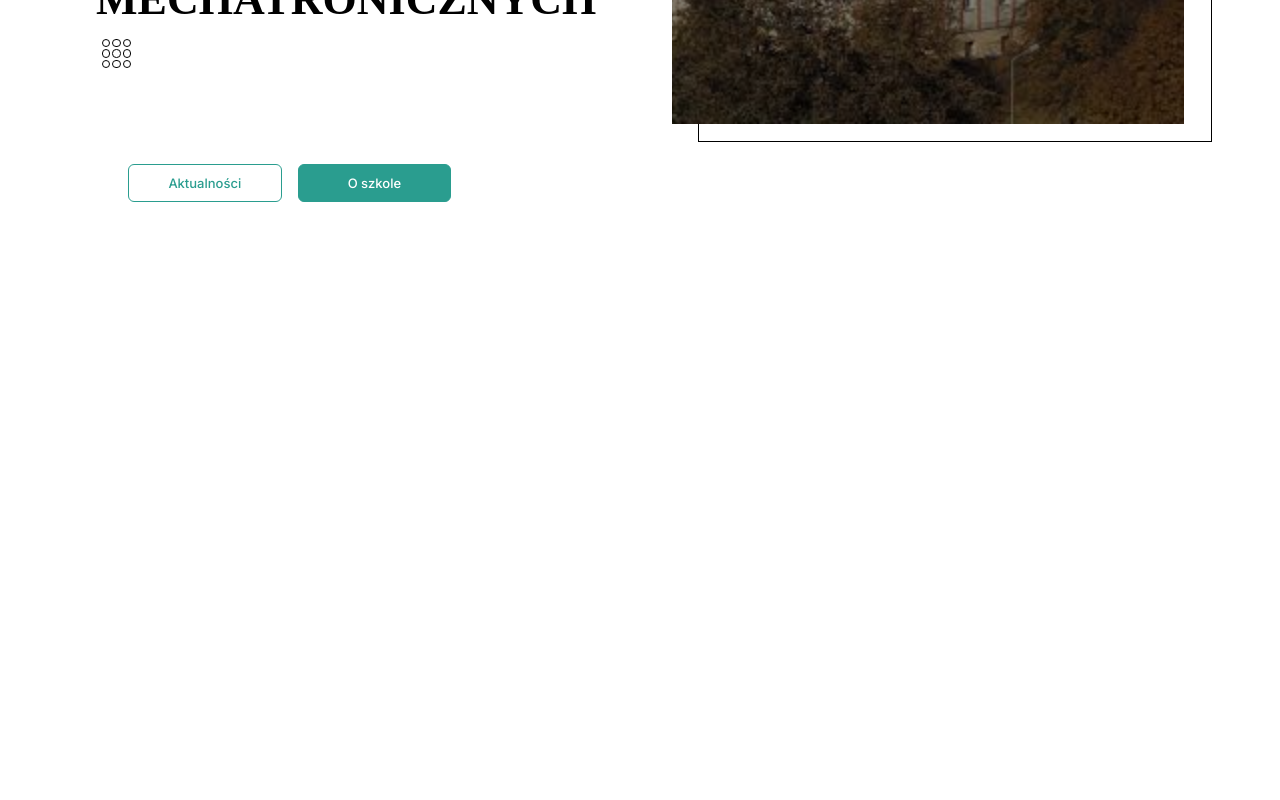
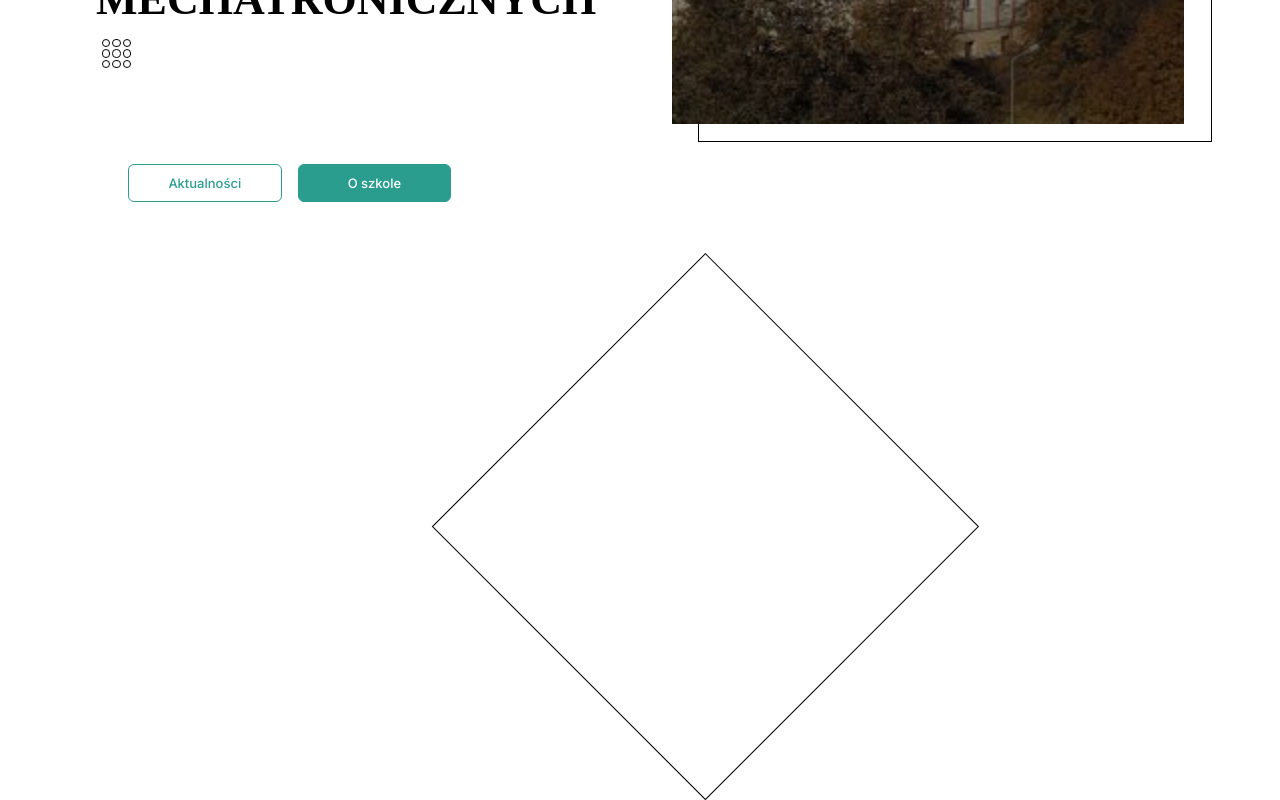
Before and after one commit to pennyKEY/zstm-page, a Next.js app: page / in a window 1280 px wide. Shown: the part 347-1147 px from the top of the page. Before the commit the page ends 800 px from the top, so only its background shows below. Built offline with nearby package versions, Linux system fonts and the light colour scheme.

Commit message:
create rectangle component

```diff
--- a/components/pages/start/Header.tsx
+++ b/components/pages/start/Header.tsx
@@ -1,4 +1,5 @@
 import Dots from "../../dots/Dots";
+import Rectangle from "../../shapes/Rectangle";
 import headerImg from "@/public/header.jpg";
 
 export default function Header() {
@@ -26,6 +27,7 @@ export default function Header() {
         </button>
         <button className="header__btn">O szkole</button>
       </div>
+      <Rectangle />
     </header>
   );
 }
--- /dev/null
+++ b/components/shapes/Rectangle.tsx
@@ -0,0 +1,7 @@
+import useScroll from "@/hooks/useScroll";
+
+export default function Rectangle() {
+  const { rectangleDivRef } = useScroll();
+
+  return <div className="rectangle" ref={rectangleDivRef}></div>;
+}
--- /dev/null
+++ b/components/shapes/_animations.scss
@@ -0,0 +1,8 @@
+@keyframes showRectangle {
+  from {
+    opacity: 0;
+  }
+  to {
+    opacity: 1;
+  }
+}
--- /dev/null
+++ b/components/shapes/shapes.scss
@@ -0,0 +1,23 @@
+@import "../../styles/_variables.scss";
+@import "./_animations.scss";
+
+$size-rectangle: calc((37vh + 37vw) / 2);
+$top-rectangle: calc((120vw + 120vh) / 2);
+
+.rectangle {
+  @include abs($top-rectangle, 26vw);
+  width: $size-rectangle;
+  height: $size-rectangle;
+  transform: rotate(45deg);
+  border: 1px solid black;
+  z-index: -1;
+  opacity: 0;
+  transition: 0.2s linear;
+  animation: showRectangle 0.5s 0.9s ease-in-out forwards;
+}
+
+@media (orientation: landscape) {
+  .rectangle {
+    @include abs(85vh, 40%);
+  }
+}
--- /dev/null
+++ b/hooks/useScroll.ts
@@ -0,0 +1,22 @@
+import { useEffect, useRef } from "react";
+
+export default function useScroll() {
+  const rectangleDivRef = useRef<HTMLDivElement>(null);
+
+  useEffect(() => {
+    window.addEventListener("scroll", () => {
+      const scrollValue = window.scrollY;
+
+      console.log(scrollValue);
+      if (!rectangleDivRef || !rectangleDivRef.current) return null;
+
+      rectangleDivRef.current.style.transform = `rotate(${
+        45 + scrollValue / 5
+      }deg)`;
+    });
+  });
+
+  return {
+    rectangleDivRef,
+  };
+}
--- a/pages/_app.tsx
+++ b/pages/_app.tsx
@@ -9,6 +9,7 @@ import "@/components/collapse/collapse.scss";
 import "@/components/menu/menu.scss";
 import "@/components/pages/start/header.scss";
 import "@/components/dots/dots.scss";
+import "@/components/shapes/shapes.scss";
 
 export default function App({ Component, pageProps }: AppProps) {
   return (
```
